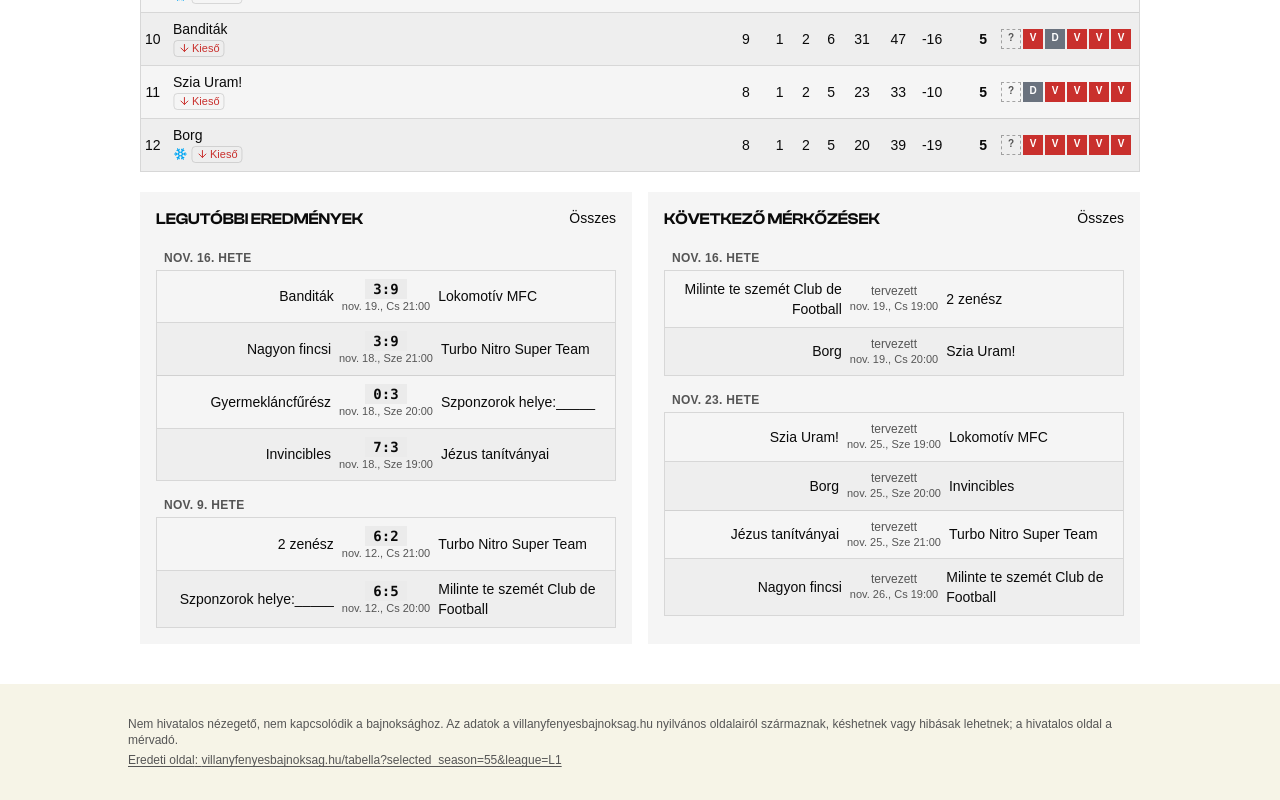
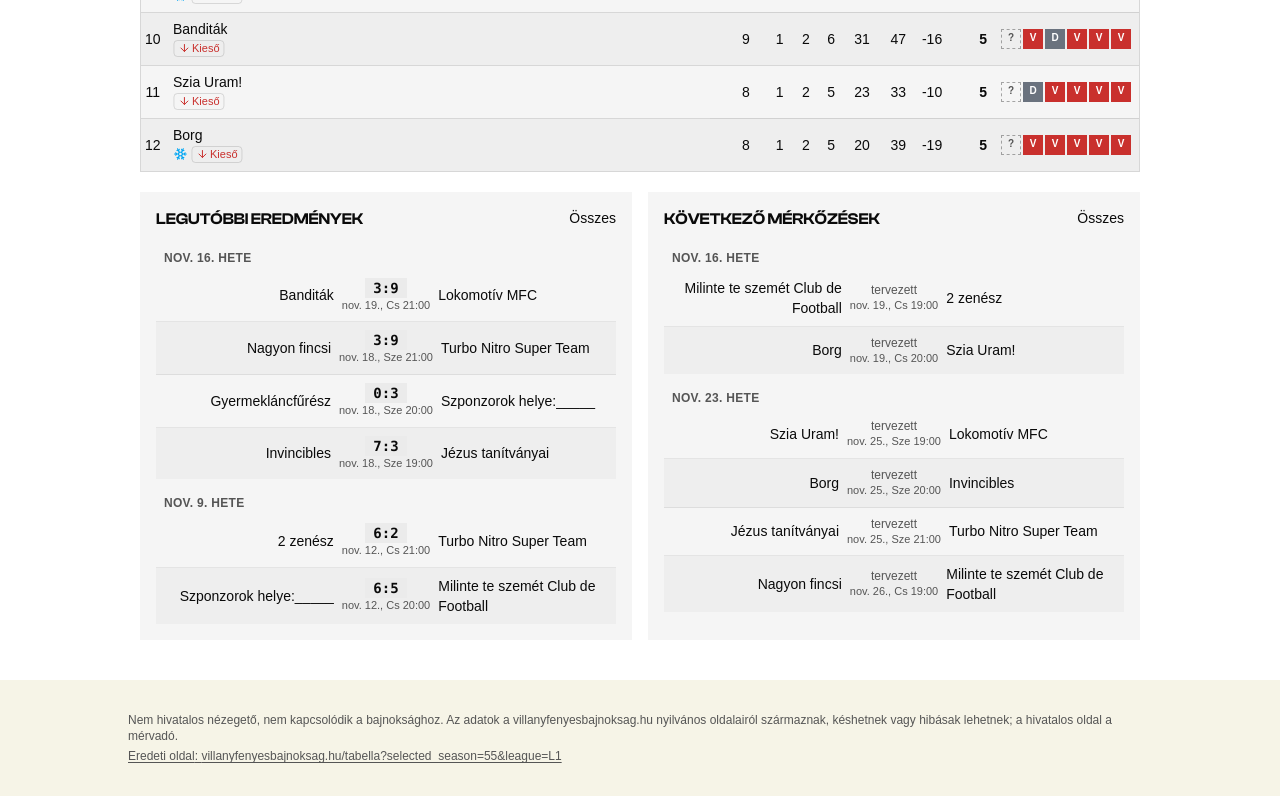
Before and after one commit to leventehegedus/villanyfenyes, a React (Vite) app: page / in a window 1280 px wide. Shown: the part 675-1475 px from the top of the page. Built offline with nearby package versions, Linux system fonts and the light colour scheme.

Commit message:
Revert "style(schedule): match list on card background, same stripes as what-if"
This reverts commit af588cceb6c9f88bafcfa56d39f21fa79bac8d5a.

```diff
--- a/src/components/MatchList.tsx
+++ b/src/components/MatchList.tsx
@@ -73,7 +73,7 @@ export function MatchList({
           <h3 className="mb-1 px-2 text-xs font-semibold uppercase tracking-wide text-muted-foreground">
             {g.week ? t('weekOf', { date: formatDay(`${g.week}T12:00:00Z`, prefs.locale, 'UTC') }) : t('noKickoff')}
           </h3>
-          <ul className={cn('divide-y rounded-xl border bg-card', STRIPED_LIST)}>
+          <ul className={cn('divide-y divide-border/60', STRIPED_LIST)}>
             {(newestFirst ? [...g.matches].reverse() : g.matches).map((m) => (
               <MatchRow key={m.id} match={m} teamName={teamName} keep={keep} now={now} />
             ))}
```
